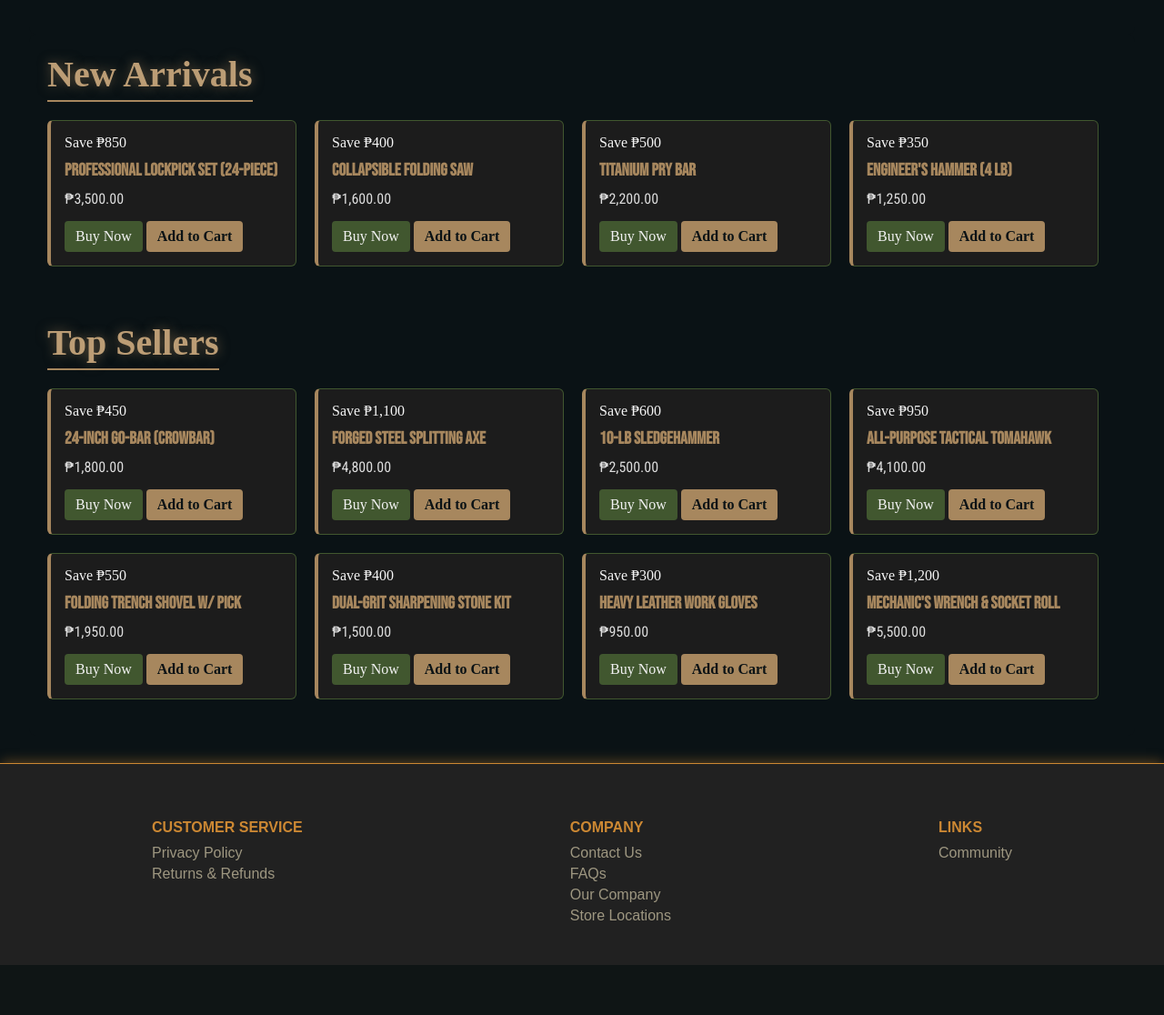
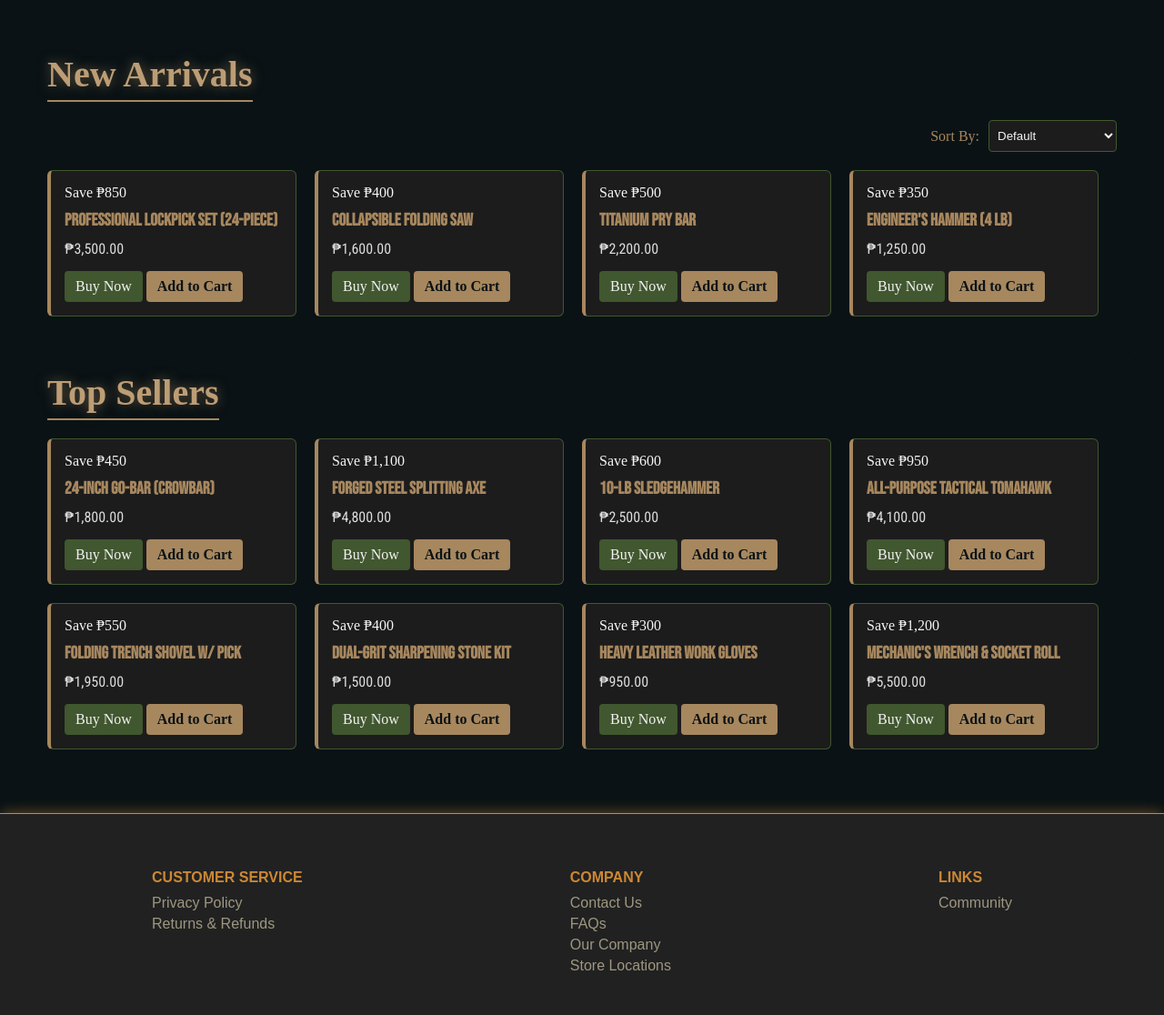
Before and after one commit to pejisean/AD-Final-Task, a PHP site: page /pages/tools.php in a window 1280 px wide. Shown: the part 859-1975 px from the top of the page at 91% size. Before the commit the page ends 1920 px from the top, so only its background shows below. Run offline with PHP 8.4, Linux system fonts and the light colour scheme; some web fonts are replaced.

Commit message:
feat(tools.php): update page title and enhance product display with new arrivals and top sellers sections

```diff
--- a/pages/tools.php
+++ b/pages/tools.php
@@ -4,35 +4,31 @@
 <head>
     <meta charset="UTF-8" />
     <meta name="viewport" content="width=device-width, initial-scale=1.0" />
-    <title>The Last Trade Post - Home</title>
+    <title>The Last Trade Post - Tools & Equipment</title>
     <link rel="stylesheet" href="assets/css/headfoot.css" />
     <link rel="stylesheet" href="assets/css/trading/trading.css" />
     <script src="assets/js/script.js"></script>
-    <link href="https://fonts.googleapis.com/css2?family=Bebas+Neue&display=swap" rel="stylesheet"> <!-- for h4 h5 h6 like big headings -->
-    <link href="https://fonts.googleapis.com/css2?family=Roboto+Condensed:wght@400;700&display=swap" rel="stylesheet"> <!-- for <p> tag </p> -->
-    <link href="https://fonts.com/css2?family=Montserrat:wght@400;600;700&display=swap" rel="stylesheet"> <!-- for header and footer </p> -->
+    <link href="https://fonts.googleapis.com/css2?family=Bebas+Neue&display=swap" rel="stylesheet">
+    <link href="https://fonts.googleapis.com/css2?family=Roboto+Condensed:wght@400;700&display=swap" rel="stylesheet">
+    <link href="https://fonts.com/css2?family=Montserrat:wght@400;600;700&display=swap" rel="stylesheet">
 </head>
 
 <body>
-
-    <!-- Header & Navigation -->
     <div class="sticky-header">
         <header>
             <div class="logo">
                 <a href="../index.php"><img src="assets/img/HomeLogo.png" draggable="false" alt="The Last Trade Post Logo"></a>
             </div>
-
             <div class="header-right">
                 <nav class="main-nav">
-                    <a href="electronics.php" style="user-select: none; -webkit-user-select: none; -moz-user-select: none;  -ms-user-select: none; cursor: pointer;">Electronics & Power</a>
-                    <a href="tools.php" style="user-select: none; -webkit-user-select: none; -moz-user-select: none;  -ms-user-select: none; cursor: pointer;">Tools & Equipment</a>
-                    <a href="weapons.php" style="user-select: none; -webkit-user-select: none; -moz-user-select: none;  -ms-user-select: none; cursor: pointer;">Weapons & Defense</a>
-                    <a href="other.php" style="user-select: none; -webkit-user-select: none; -moz-user-select: none;  -ms-user-select: none; cursor: pointer;">Other Essentials</a>
-                    <a href="military.php" style="user-select: none; -webkit-user-select: none; -moz-user-select: none;  -ms-user-select: none; cursor: pointer;">Military Grade</a>
+                    <a href="electronics.php" style="user-select: none;">Electronics & Power</a>
+                    <a href="tools.php" style="user-select: none;">Tools & Equipment</a>
+                    <a href="weapons.php" style="user-select: none;">Weapons & Defense</a>
+                    <a href="other.php" style="user-select: none;">Other Essentials</a>
+                    <a href="military.php" style="user-select: none;">Military Grade</a>
                 </nav>
                 <div class="hamburger" onclick="toggleMenu()">☰</div>
             </div>
-
             <div class="dropdown-menu" id="dropdownMenu">
                 <a href="#">👤 Login / Sign Up</a>
                 <a href="../index.php">🏠 Home</a>
@@ -45,9 +41,8 @@
         </header>
     </div>
 
-    <body>
     <div class="products-container">
-            <h2 class="section-title1" style="user-select: none; -webkit-user-select: none; -moz-user-select: none; -ms-user-select: none;">Featured Items</h2>
+        <h2 class="section-title1" style="user-select: none;">Featured Items</h2>
         <div class="showcase-container">
             <section class="showcase-hero">
                 <div class="showcase-content">
@@ -88,30 +83,40 @@
     </div>
 
     <div class="products-container">
-            <h2 class="section-title" style="user-select: none; -webkit-user-select: none; -moz-user-select: none; -ms-user-select: none;">New Arrivals</h2>
-            <section class="products">
-                <div class="product-card">
+        <h2 class="section-title" style="user-select: none;">New Arrivals</h2>
+        <div class="product-toolbar">
+            <div class="filter-group">
+                <label for="sort-by-main">Sort By:</label>
+                <select id="sort-by-main" class="sort-options">
+                    <option value="default">Default</option>
+                    <option value="price-asc">Price: Low to High</option>
+                    <option value="price-desc">Price: High to Low</option>
+                </select>
+            </div>
+        </div>
+        <section class="products" id="new-arrivals-grid">
+            <div class="product-card" data-price="3500">
                 <span>Save ₱850</span>
                 <h3>Professional Lockpick Set (24-Piece)</h3>
                 <p>₱3,500.00</p>
                 <a class="buy-btn" href="#">Buy Now</a>
                 <a class="add-cart-btn" href="#">Add to Cart</a>
             </div>
-                <div class="product-card">
+            <div class="product-card" data-price="1600">
                 <span>Save ₱400</span>
                 <h3>Collapsible Folding Saw</h3>
                 <p>₱1,600.00</p>
                 <a class="buy-btn" href="#">Buy Now</a>
                 <a class="add-cart-btn" href="#">Add to Cart</a>
             </div>
-                <div class="product-card">
+            <div class="product-card" data-price="2200">
                 <span>Save ₱500</span>
                 <h3>Titanium Pry Bar</h3>
                 <p>₱2,200.00</p>
                 <a class="buy-btn" href="#">Buy Now</a>
                 <a class="add-cart-btn" href="#">Add to Cart</a>
             </div>
-                <div class="product-card">
+            <div class="product-card" data-price="1250">
                 <span>Save ₱350</span>
                 <h3>Engineer's Hammer (4 lb)</h3>
                 <p>₱1,250.00</p>
@@ -119,59 +124,61 @@
                 <a class="add-cart-btn" href="#">Add to Cart</a>
             </div>
         </section>
+    </div>
 
-            <h2 class="section-title" style="user-select: none; -webkit-user-select: none; -moz-user-select: none; -ms-user-select: none;">Top Sellers</h2>
-            <section class="products">
-                <div class="product-card">
+    <div class="products-container">
+        <h2 class="section-title" style="user-select: none;">Top Sellers</h2>
+        <section class="products" id="top-sellers-grid">
+            <div class="product-card" data-price="1800">
                 <span>Save ₱450</span>
                 <h3>24-inch Go-Bar (Crowbar)</h3>
                 <p>₱1,800.00</p>
                 <a class="buy-btn" href="#">Buy Now</a>
                 <a class="add-cart-btn" href="#">Add to Cart</a>
             </div>
-                <div class="product-card">
+            <div class="product-card" data-price="4800">
                 <span>Save ₱1,100</span>
                 <h3>Forged Steel Splitting Axe</h3>
                 <p>₱4,800.00</p>
                 <a class="buy-btn" href="#">Buy Now</a>
                 <a class="add-cart-btn" href="#">Add to Cart</a>
             </div>
-                <div class="product-card">
+            <div class="product-card" data-price="2500">
                 <span>Save ₱600</span>
                 <h3>10-lb Sledgehammer</h3>
                 <p>₱2,500.00</p>
                 <a class="buy-btn" href="#">Buy Now</a>
                 <a class="add-cart-btn" href="#">Add to Cart</a>
             </div>
-                <div class="product-card">
+            <div class="product-card" data-price="4100">
                 <span>Save ₱950</span>
                 <h3>All-Purpose Tactical Tomahawk</h3>
                 <p>₱4,100.00</p>
                 <a class="buy-btn" href="#">Buy Now</a>
                 <a class="add-cart-btn" href="#">Add to Cart</a>
             </div>
-                <div class="product-card">
+            <div class="product-card" data-price="1950">
                 <span>Save ₱550</span>
                 <h3>Folding Trench Shovel w/ Pick</h3>
                 <p>₱1,950.00</p>
                 <a class="buy-btn" href="#">Buy Now</a>
                 <a class="add-cart-btn" href="#">Add to Cart</a>
             </div>
-                <div class="product-card">
+            <div class="product-card" data-price="1500">
                 <span>Save ₱400</span>
                 <h3>Dual-Grit Sharpening Stone Kit</h3>
                 <p>₱1,500.00</p>
                 <a class="buy-btn" href="#">Buy Now</a>
                 <a class="add-cart-btn" href="#">Add to Cart</a>
             </div>
-                <div class="product-card">
+            <div class="product-card" data-price="950">
                 <span>Save ₱300</span>
                 <h3>Heavy Leather Work Gloves</h3>
                 <p>₱950.00</p>
                 <a class="buy-btn" href="#">Buy Now</a>
                 <a class="add-cart-btn" href="#">Add to Cart</a>
             </div>
-                <div class="product-card">
+            <div class="product-card" data-price="5500">
                 <span>Save ₱1,200</span>
                 <h3>Mechanic's Wrench & Socket Roll</h3>
                 <p>₱5,500.00</p>
@@ -180,9 +187,7 @@
             </div>
         </section>
     </div>
-    </body>
 
-    <!-- Footer -->
     <footer>
         <div>
             <h4>Customer Service</h4>
@@ -203,5 +208,4 @@
     </footer>
 
 </body>
-
 </html>
```
Lines whose indentation alone changed are shown as unchanged.
